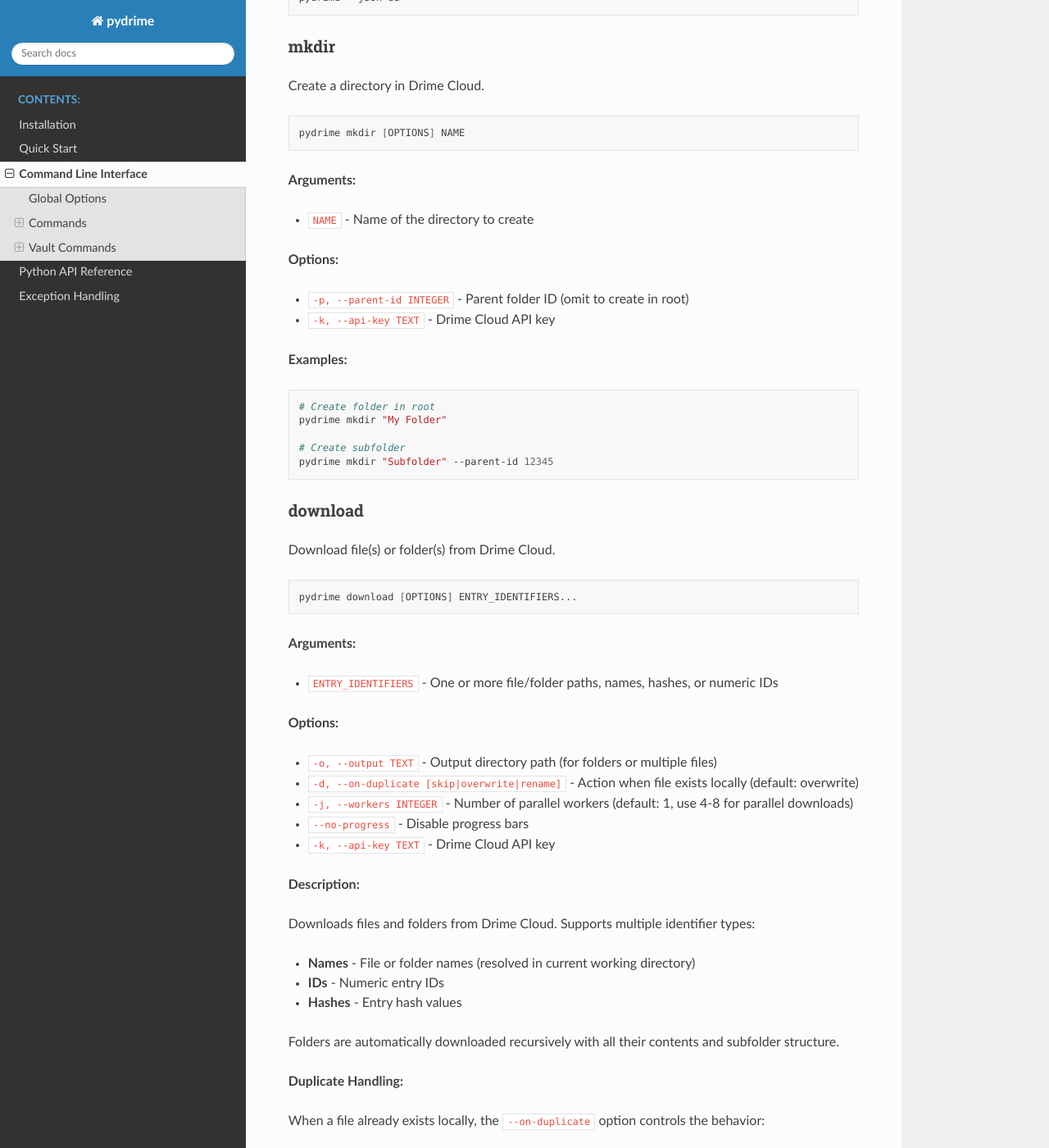
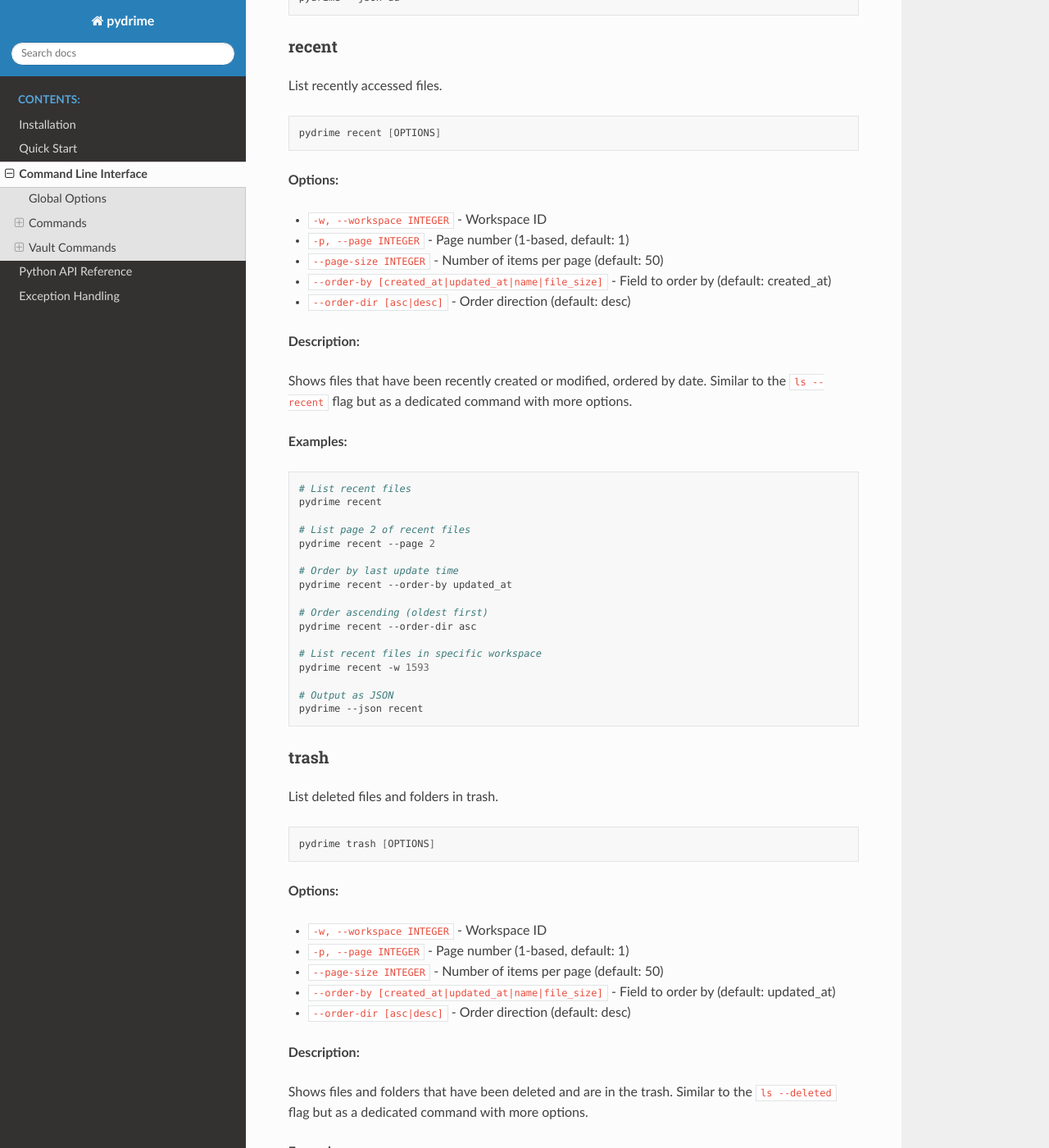
Before and after one commit to holgern/pydrime, a Sphinx documentation site: the page built from docs/cli.rst, in a window 1280 px wide and 1400 px high, scrolled down 7489 px. Shown: the whole window at 82% size. Built offline with Sphinx 7.4.7 and the Read the Docs theme 3.1.0, drawn with Linux system fonts in a browser that asks for light colours; some of the changed text lies outside the part shown.

Commit message:
feat(cli): new cli commands: recent, trash and starred

```diff
--- a/docs/cli.rst
+++ b/docs/cli.rst
@@ -349,6 +349,138 @@ Supports both numeric folder IDs and folder names (resolved in current working d
 
    # Output as JSON
    pydrime --json du
+
+recent
+~~~~~~
+
+List recently accessed files.
+
+.. code-block:: bash
+
+   pydrime recent [OPTIONS]
+
+**Options:**
+
+* ``-w, --workspace INTEGER`` - Workspace ID
+* ``-p, --page INTEGER`` - Page number (1-based, default: 1)
+* ``--page-size INTEGER`` - Number of items per page (default: 50)
+* ``--order-by [created_at|updated_at|name|file_size]`` - Field to order by (default: created_at)
+* ``--order-dir [asc|desc]`` - Order direction (default: desc)
+
+**Description:**
+
+Shows files that have been recently created or modified, ordered by date.
+Similar to the ``ls --recent`` flag but as a dedicated command with more options.
+
+**Examples:**
+
+.. code-block:: bash
+
+   # List recent files
+   pydrime recent
+
+   # List page 2 of recent files
+   pydrime recent --page 2
+
+   # Order by last update time
+   pydrime recent --order-by updated_at
+
+   # Order ascending (oldest first)
+   pydrime recent --order-dir asc
+
+   # List recent files in specific workspace
+   pydrime recent -w 1593
+
+   # Output as JSON
+   pydrime --json recent
+
+trash
+~~~~~
+
+List deleted files and folders in trash.
+
+.. code-block:: bash
+
+   pydrime trash [OPTIONS]
+
+**Options:**
+
+* ``-w, --workspace INTEGER`` - Workspace ID
+* ``-p, --page INTEGER`` - Page number (1-based, default: 1)
+* ``--page-size INTEGER`` - Number of items per page (default: 50)
+* ``--order-by [created_at|updated_at|name|file_size]`` - Field to order by (default: updated_at)
+* ``--order-dir [asc|desc]`` - Order direction (default: desc)
+
+**Description:**
+
+Shows files and folders that have been deleted and are in the trash.
+Similar to the ``ls --deleted`` flag but as a dedicated command with more options.
+
+**Examples:**
+
+.. code-block:: bash
+
+   # List trashed files
+   pydrime trash
+
+   # List page 2 of trashed files
+   pydrime trash --page 2
+
+   # Order by name
+   pydrime trash --order-by name
+
+   # Order ascending
+   pydrime trash --order-dir asc
+
+   # List trash in specific workspace
+   pydrime trash -w 1593
+
+   # Output as JSON
+   pydrime --json trash
+
+starred
+~~~~~~~
+
+List starred files and folders.
+
+.. code-block:: bash
+
+   pydrime starred [OPTIONS]
+
+**Options:**
+
+* ``-w, --workspace INTEGER`` - Workspace ID
+* ``-p, --page INTEGER`` - Page number (1-based, default: 1)
+* ``--page-size INTEGER`` - Number of items per page (default: 50)
+* ``--order-by [created_at|updated_at|name|file_size]`` - Field to order by (default: updated_at)
+* ``--order-dir [asc|desc]`` - Order direction (default: desc)
+
+**Description:**
+
+Shows files and folders that have been marked as starred/favorites.
+Similar to the ``ls --starred`` flag but as a dedicated command with more options.
+
+**Examples:**
+
+.. code-block:: bash
+
+   # List starred files
+   pydrime starred
+
+   # List page 2 of starred files
+   pydrime starred --page 2
+
+   # Order by name
+   pydrime starred --order-by name
+
+   # Order ascending
+   pydrime starred --order-dir asc
+
+   # List starred files in specific workspace
+   pydrime starred -w 1593
+
+   # Output as JSON
+   pydrime --json starred
 
 mkdir
 ~~~~~
```
Also changed, not shown: docs/api.rst (+32 -1 lines), 2 other files.
